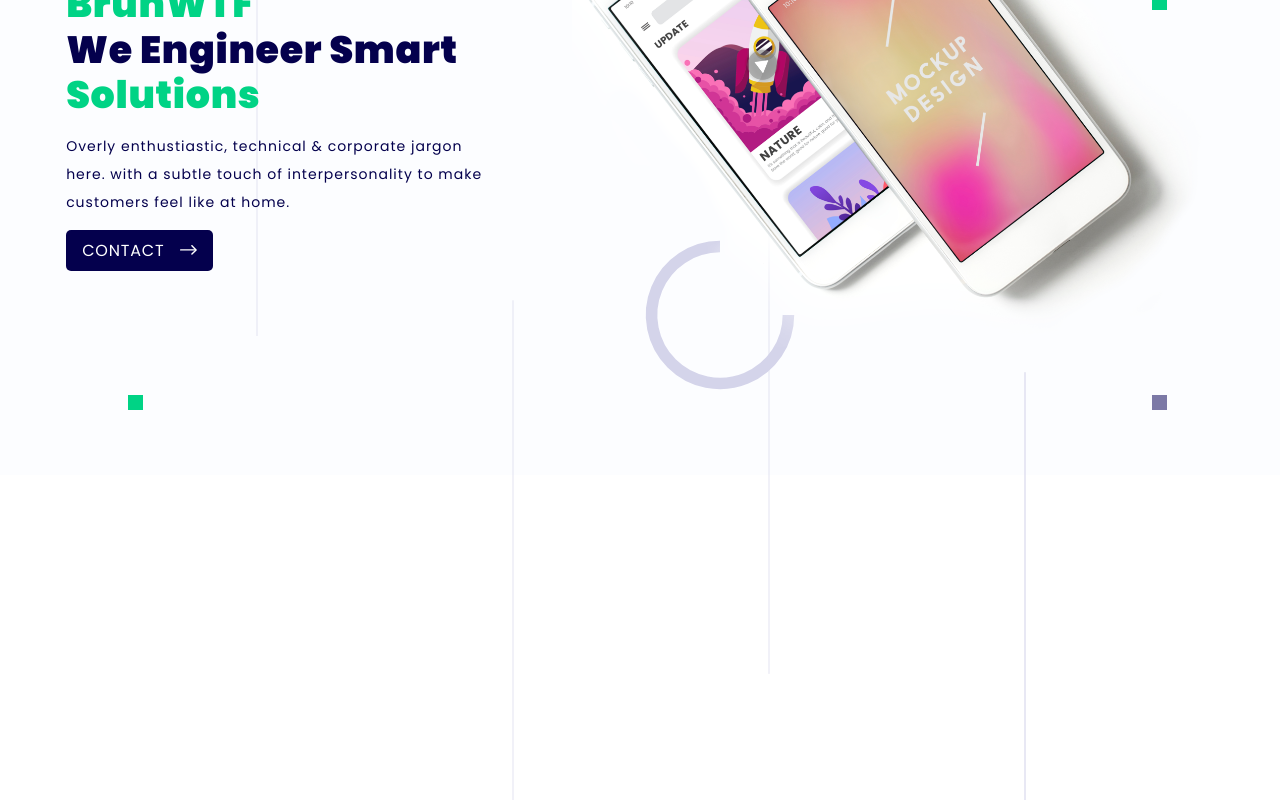
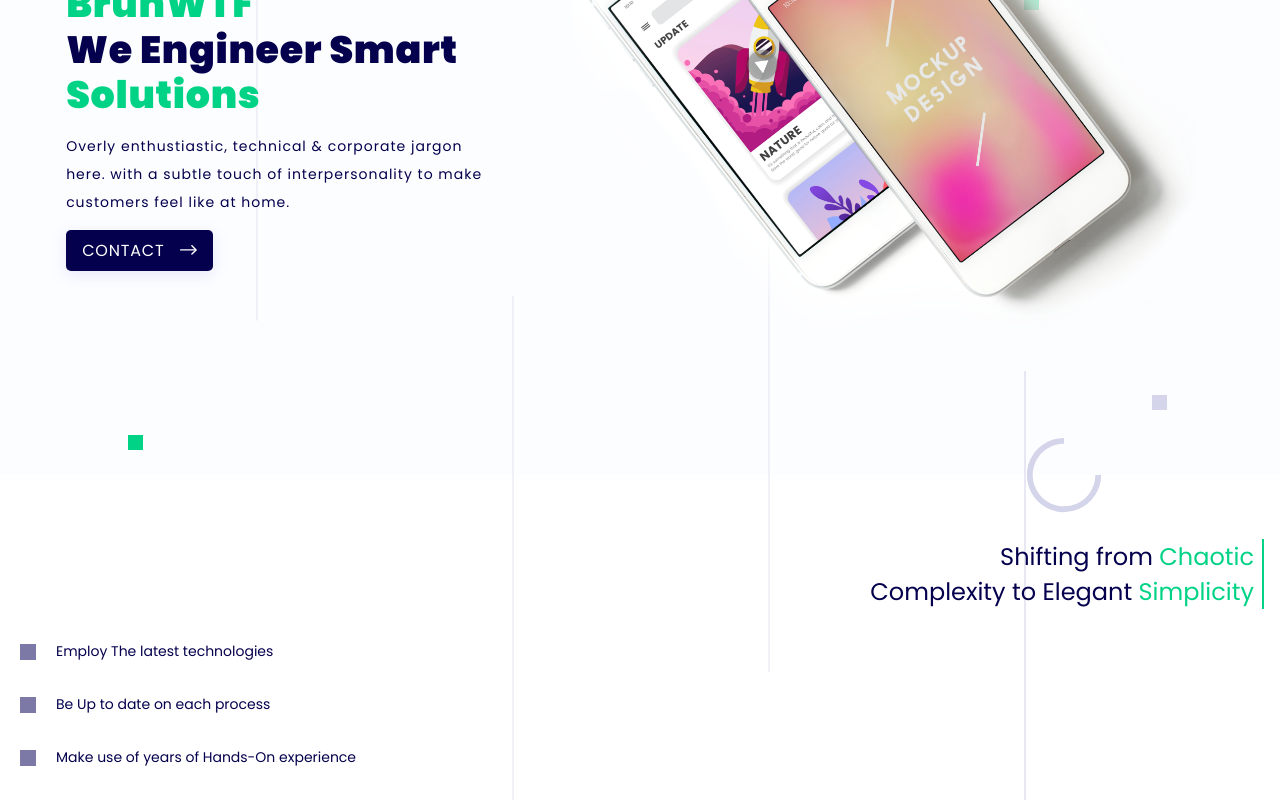
Before and after one commit to Ahd-3hd/web-agency, a Next.js app: page / in a window 1280 px wide. Shown: the part 325-1125 px from the top of the page. Before the commit the page ends 800 px from the top, so only its background shows below. Built offline with nearby package versions, Linux system fonts and the light colour scheme.

Commit message:
style tweaks

```diff
--- a/components/Header/index.style.tsx
+++ b/components/Header/index.style.tsx
@@ -67,4 +67,5 @@ export const AnchorButton = styled.a`
   }
   border-radius: 5px;
   letter-spacing: 0.8px;
+  box-shadow: 0px 4px 15px rgba(157, 152, 236, 0.21);
 `;
--- a/components/Layout/index.style.tsx
+++ b/components/Layout/index.style.tsx
@@ -1,5 +1,4 @@
 import styled from "styled-components";
-import { useState, useEffect } from "react";
 export const BackgroundWrapper = styled.div`
   position: fixed;
   width: 100%;
@@ -12,10 +11,10 @@ export const BackgroundWrapper = styled.div`
   z-index: -1;
   > svg {
     position: absolute;
-    height: 20%;
+    height: 10%;
     stroke-width: 6px;
-    left: 50%;
-    top: 70%;
+    left: 80%;
+    top: 95%;
     stroke: ${({ theme: { colors } }) => colors.lightPurple};
   }
 `;
@@ -48,7 +47,7 @@ export const BackgroundSquare = styled.div<{
   width: 15px;
   height: 15px;
   background: ${({ theme: { colors }, purple }) =>
-    purple ? colors.darkPurple : colors.secondary};
+    purple ? colors.lightPurple : colors.secondary};
   top: ${({ top }) => top}%;
   left: ${({ left }) => left}%;
   position: absolute;
@@ -69,11 +68,10 @@ export const Background = () => {
       <BackgroundVerticalLine num={4} />
       <BackgroundVerticalLine num={4} />
       <BackgroundSquare top={10} left={50} />
-      <BackgroundSquare top={40} left={90} />
+      <BackgroundSquare top={40} left={80} />
       <BackgroundSquare top={10} left={50} purple />
-      <BackgroundSquare top={90} left={10} />
       <BackgroundSquare top={90} left={90} purple />
-      <BackgroundSquare top={90} left={10} />
+      <BackgroundSquare top={95} left={10} />
       <HalfCircle />
     </BackgroundWrapper>
   );
--- /dev/null
+++ b/components/PromoOne/index.style.tsx
@@ -0,0 +1,40 @@
+import styled from "styled-components";
+
+export const Wrapper = styled.div`
+  margin-top: 4rem;
+`;
+
+export const Details = styled.div``;
+
+export const Title = styled.p`
+  font-size: ${({ theme: { fontSizes } }) => fontSizes.lg};
+  text-align: right;
+  color: ${({ theme: { colors } }) => colors.primary};
+  padding: 0 ${({ theme: { spaces } }) => spaces.sm};
+  margin: ${({ theme: { spaces } }) => `${spaces.md}`};
+  > span {
+    color: ${({ theme: { colors } }) => colors.secondary};
+  }
+  border-right: 2px solid ${({ theme: { colors } }) => colors.secondary};
+`;
+
+export const List = styled.ul`
+  list-style-type: none;
+`;
+export const ListItem = styled.li`
+  margin: ${({ theme: { spaces } }) => spaces.lg} 0;
+  position: relative;
+  color: ${({ theme: { colors } }) => colors.primary};
+  padding-left: ${({ theme: { spaces } }) => spaces.md};
+  font-size: ${({ theme: { fontSizes } }) => fontSizes.pr};
+  ::before {
+    content: "";
+    position: absolute;
+    width: 16px;
+    height: 16px;
+    background: ${({ theme: { colors } }) => colors.darkPurple};
+    left: -20px;
+    top: 50%;
+    transform: translateY(-50%);
+  }
+`;
--- /dev/null
+++ b/components/PromoOne/index.tsx
@@ -0,0 +1,27 @@
+import { Wrapper, Details, Title, List, ListItem } from "./index.style";
+
+const data = [
+  "Employ The latest technologies",
+  "Be Up to date on each process",
+  "Make use of years of Hands-On experience",
+];
+const PromoOne = () => {
+  return (
+    <Wrapper>
+      <Details>
+        <Title>
+          Shifting from <span>Chaotic</span>
+          <br />
+          Complexity to Elegant <span>Simplicity</span>
+        </Title>
+        <List>
+          {data.map((item) => (
+            <ListItem key={item}>{item}</ListItem>
+          ))}
+        </List>
+      </Details>
+    </Wrapper>
+  );
+};
+
+export default PromoOne;
--- a/pages/index.tsx
+++ b/pages/index.tsx
@@ -1,6 +1,7 @@
 import Head from "next/head";
 import { Wrapper } from "../styles/index.style";
 import Header from "../components/Header";
+import PromoOne from "../components/PromoOne";
 export default function Home() {
   return (
     <div>
@@ -10,6 +11,7 @@ export default function Home() {
       </Head>
       <Wrapper>
         <Header />
+        <PromoOne />
       </Wrapper>
     </div>
   );
```
